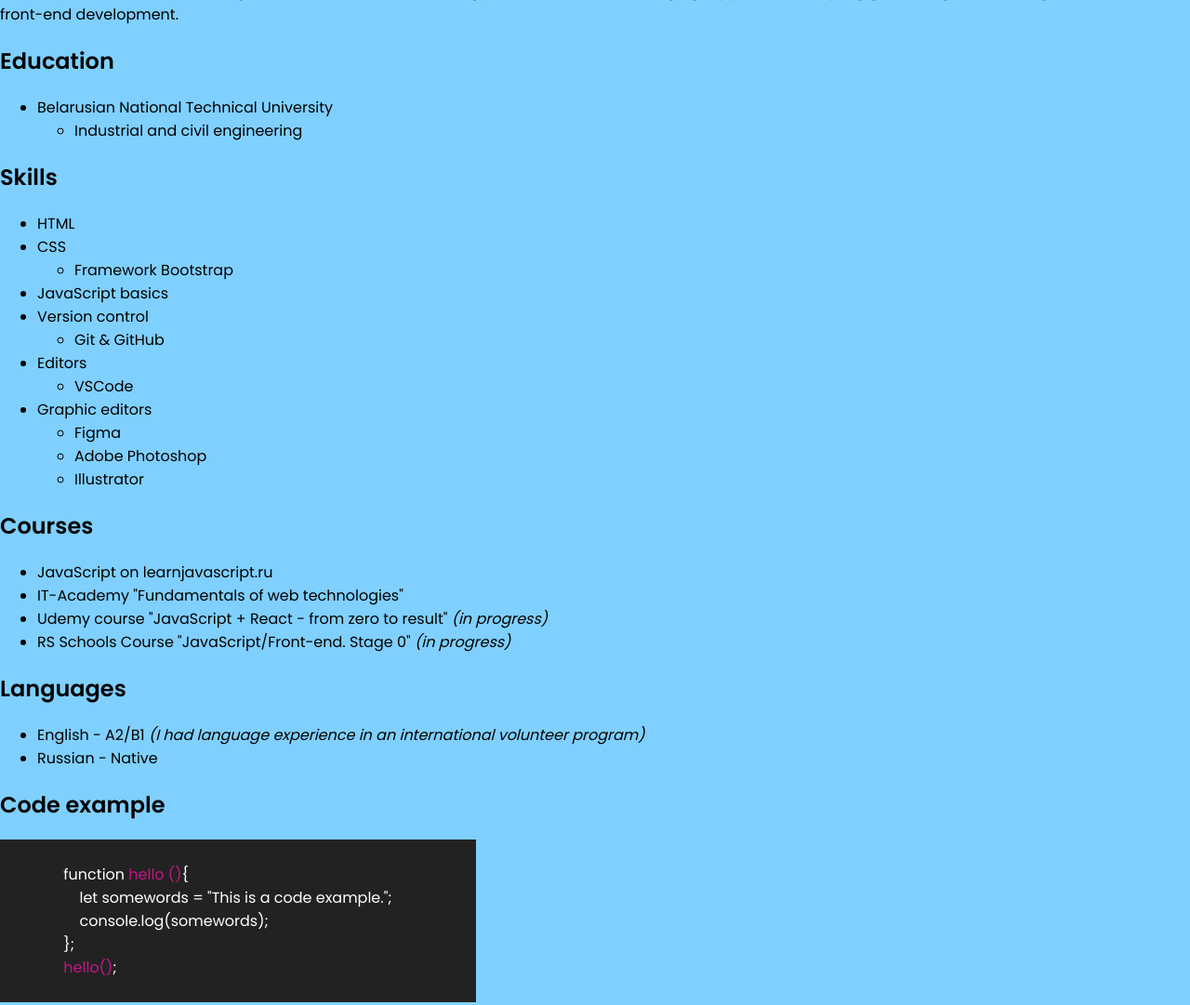
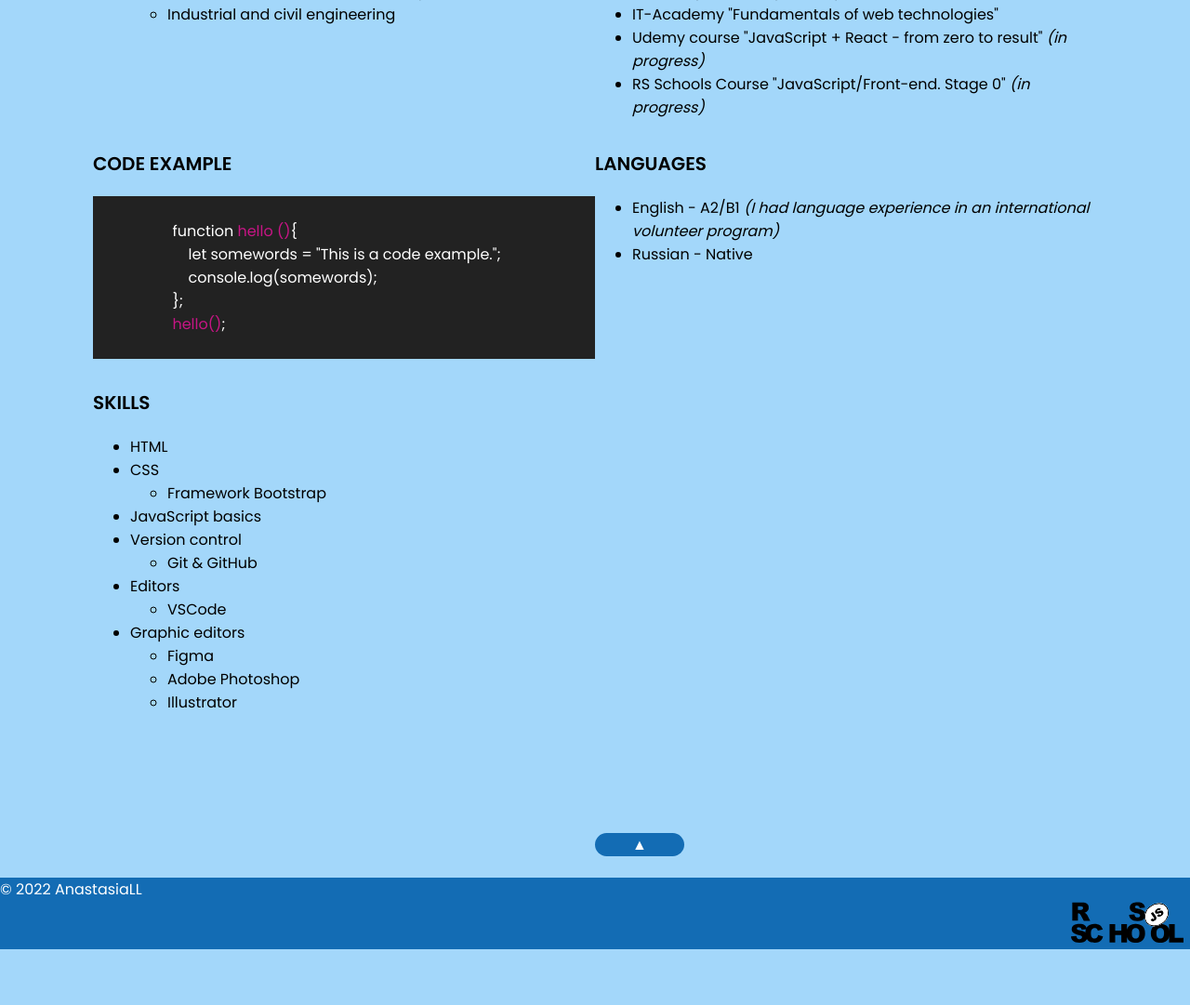
Before and after one commit to AnastasiaLL/rsschool-cv, a plain HTML site: page index.html in a window 1280 px wide. Shown: the part 815-1896 px from the top of the page at 93% size. After the commit the page ends 1836 px from the top, so only its background shows below. Drawn offline with Linux system fonts and the light colour scheme.

Commit message:
feat: add new info

```diff
--- a/index.html
+++ b/index.html
@@ -17,7 +17,7 @@
       <div class="container">
         <nav class="nav">
             <ul class="nav-list">
-                <li class="nav-item"><a href="#contacts" class="nav-link">Contact information</a></li>
+                <li class="nav-item"><a href="#contacts" class="nav-link">Contacts</a></li>
                 <li class="nav-item"><a href="#about me"class="nav-link">About me</a></li>
                 <li class="nav-item"><a href="#education"class="nav-link">Education</a></li>
                 <li class="nav-item"><a href="#skills"class="nav-link">Skills</a></li>
@@ -29,17 +29,26 @@
       </div>
     </header>
 
-    <main class="main">
+
+    <main>
         <div class="container">
 
+        <div class="main-container">
+
+
+            <section class="section" id="avatar">
+                <img src="1.jpg" width="300" height="300" alt="avatar" class="avatar">
+
+            </section>
+
             <section class="section" id="profile">
-                <img src="1.jpg" width="300" height="300" alt="avatar" class="avatar">
+
                 <h1 class="section-title"> Anastasia Lukyanchik </h1>
                 <p class="inf-profile">Junior Frontend Developer</p>
             </section>
 
             <section class="section" id="contacts">
-                <h2 class="section-title"> Contact information </h2>
+                <h2 class="section-title"> Contacts </h2>
                 <p class="inf-contacts">
                     <span class="bold">Location:</span> Minsk, Belarus<br>
                     <span class="bold">Phone:</span>  +375-25-939-79-44<br>
@@ -67,6 +76,42 @@
 
             </section>
 
+            <section class="section" id="courses">
+                <h2 class="section-title">Courses</h2>
+                <ul class="inf-courses">
+                    <li class="lis-disc">JavaScript on learnjavascript.ru</li>
+                    <li class="lis-disc">IT-Academy "Fundamentals of web technologies"</li>
+                    <li class="lis-disc">Udemy course "JavaScript + React - from zero to result" <span class="italics">(in progress)</span></li>
+                    <li class="lis-disc">RS Schools Course "JavaScript/Front-end. Stage 0" <span class="italics">(in progress)</span</li>
+                </ul>
+            </section>
+
+
+
+
+
+            <section class="section" id="code-example">
+                <h2 class="section-title">Code example</h2>
+                <pre  class="code"><code>
+                    function <span class="light">hello ()</span>{
+                        let somewords = "This is a code example.";
+                        console.log(somewords);
+                    };
+                    <span class="light">hello()</span>;
+                </code></pre>
+            </section>
+
+
+
+            <section class="section" id="languages">
+                <h2 class="section-title">Languages</h2>
+                <ul class="inf-languages">
+                    <li class="lis-disc">English - A2/B1 <span class="italics">(I had language experience in an international volunteer program)</span</li>
+                    <li class="lis-disc">Russian - Native</li>
+                </ul>
+            </section>
+
+
             <section class="section" id="skills">
                 <h2 class="section-title">Skills</h2>
                 <ul class="inf-skills">
@@ -93,36 +138,13 @@
                 </ul>
             </section>
 
-            <section class="section" id="courses">
-                <h2 class="section-title">Courses</h2>
-                <ul class="inf-courses">
-                    <li class="lis-disc">JavaScript on learnjavascript.ru</li>
-                    <li class="lis-disc">IT-Academy "Fundamentals of web technologies"</li>
-                    <li class="lis-disc">Udemy course "JavaScript + React - from zero to result" <span class="italics">(in progress)</span></li>
-                    <li class="lis-disc">RS Schools Course "JavaScript/Front-end. Stage 0" <span class="italics">(in progress)</span</li>
-                </ul>
-            </section>
+        </div>
 
-            <section class="section" id="languages">
-                <h2 class="section-title">Languages</h2>
-                <ul class="inf-languages">
-                    <li class="lis-disc">English - A2/B1 <span class="italics">(I had language experience in an international volunteer program)</span</li>
-                    <li class="lis-disc">Russian - Native</li>
-                </ul>
-            </section>
-
-           <section class="section" id="code-example">
-            <h2 class="section-title">Code example</h2>
-            <pre  class="code"><code>
-                function <span class="light">hello ()</span>{
-                    let somewords = "This is a code example.";
-                    console.log(somewords);
-                };
-                <span class="light">hello()</span>;
-            </code></pre>
-
-           </section>
+            <div>
+                <a class="up" href=#>&#9650</a>
+            </div>
         </div>
+        <div class="end-main"> </div>
     </main>
 
     <footer class="footer">
@@ -135,7 +157,5 @@
         </div>
     </footer>
 
-
-
 </body>
 </html>
--- a/style.css
+++ b/style.css
@@ -6,7 +6,7 @@
 }
 
 body {
-    background-color: rgb(127, 208, 255);
+    background-color: rgb(163, 215, 250);
     min-height: 100vh;
     padding: 0;
     margin: 0;
@@ -22,6 +22,26 @@ body {
 
   html {
     scroll-behavior: smooth;
+  }
+
+  .main-container {
+    margin: 100px;
+    display: flex;
+    flex-wrap: wrap;
+  }
+
+  .section {
+    width: 50%;
+  }
+
+  .section-title{
+        margin-bottom: 20px;
+        font-size: 20px;
+        font-weight: 400;
+        text-transform: uppercase;
+
+
+    font-weight:600;
   }
 
  /* Header */
@@ -47,15 +67,24 @@ body {
   }
 
 .nav-link:hover, .nav-link:active {
+    box-shadow: 0 0 10px rgb(255, 255, 255);
     background-color: #0d538d;
 }
 
  /* Header end*/
 
 .avatar {
+    box-shadow: 0 0 10px rgb(255, 255, 255);
     margin-top: 30px;
     border-radius: 200px; /* Радиус скругления */
     box-shadow: 0 0 7px rgb(38, 193, 221); /* Параметры тени */
+}
+.avatar:hover {
+    box-shadow: 0 0 10px rgb(255, 255, 255);
+}
+
+#profile {
+    padding-top: 100px;
 }
 
 
@@ -79,11 +108,32 @@ body {
 .code {
     background-color: rgb(34, 34, 34);
     color: white;
-    width: 40%;
+    width: 100%;
 }
 .light{
     color: mediumvioletred;
 }
+
+.up{
+    border-radius: 20px; /* Радиус скругления */
+    text-decoration: none;
+    color: white;
+    background-color: #136cb4;
+    padding: 1px 40px;
+    line-height: 50px;
+    transition: .3s;
+    margin-left: 50%;
+
+}
+
+.up:hover{
+    box-shadow: 0 0 10px rgb(255, 255, 255);
+}
+
+.end-main{
+    height: 10px;
+}
+
 /* main */
 
 
```
Also changed, not shown: 2.jpg (added).
